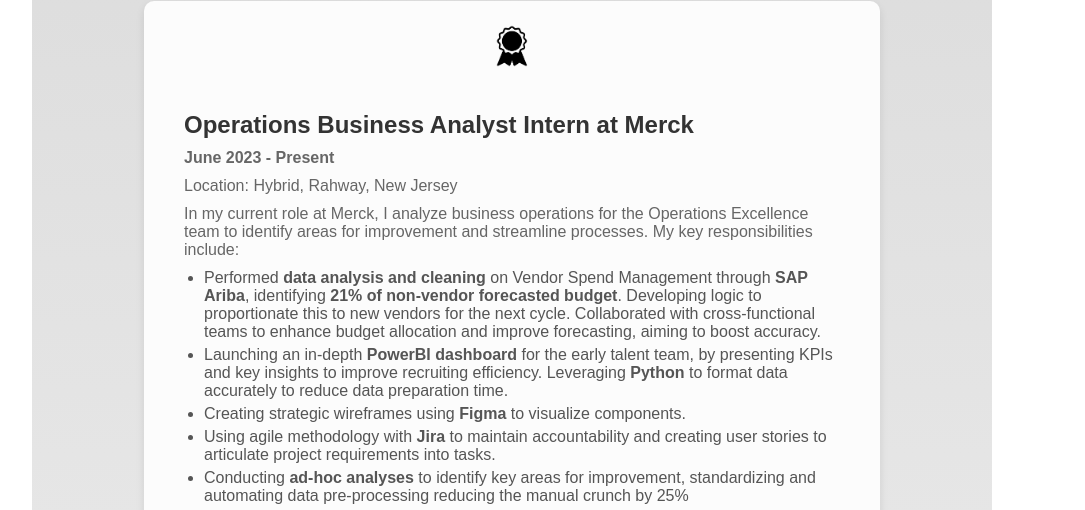
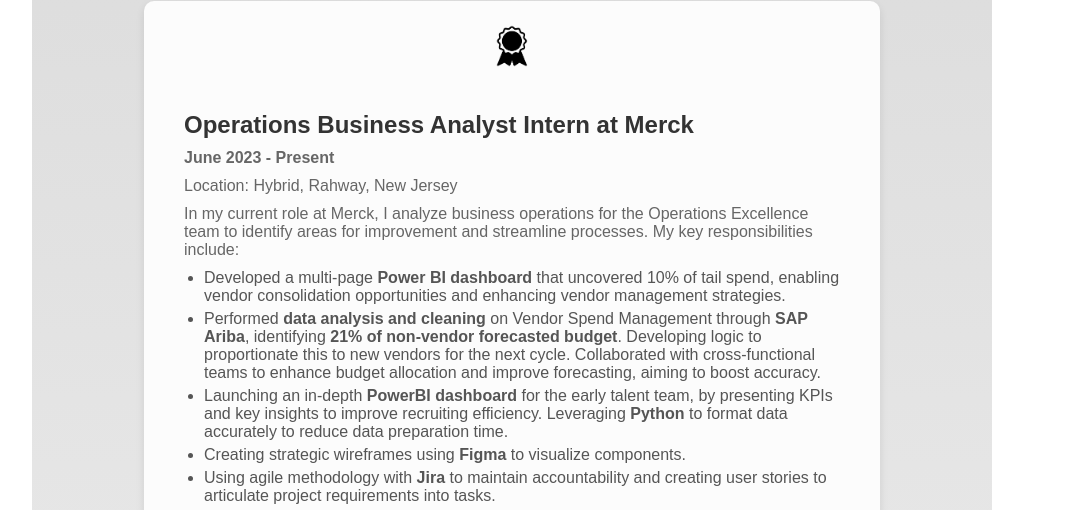
Before and after one commit to ashita03/ashita03.github.io, a plain HTML site: page work-experience.html in a window 1280 px wide. Shown: the part 272-782 px from the top of the page, without its empty margins (128-1213 px from the left). Drawn offline with Linux system fonts and the light colour scheme.

Commit message:
Work experience update

```diff
--- a/work-experience.html
+++ b/work-experience.html
@@ -63,6 +63,9 @@
                         identify areas for improvement and
                         streamline processes. My key responsibilities include:</p>
                     <ul>
+                        <li>Developed a multi-page <b>Power BI dashboard</b> that uncovered 10% of tail spend, enabling
+                            vendor
+                            consolidation opportunities and enhancing vendor management strategies.</li>
                         <li>Performed <b>data analysis and cleaning</b> on Vendor Spend Management through <b>SAP
                                 Ariba</b>,
                             identifying <b>21% of non-vendor forecasted budget</b>. Developing logic to proportionate
```
